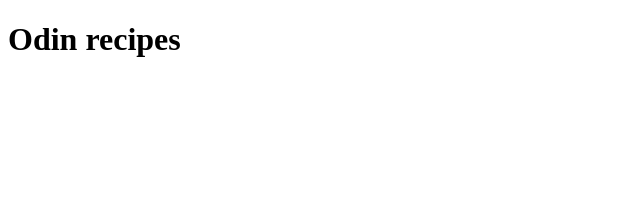
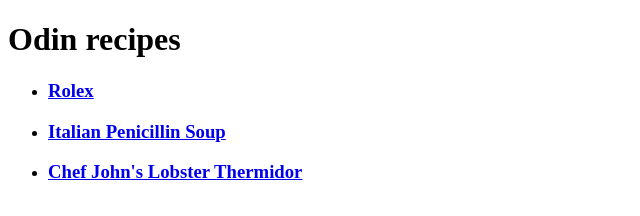
Before and after one commit to Ssekyanzi-Aloysious/odinRecipes, a plain HTML site: page index.html in a window 1280 px wide. Shown: the whole page, without its empty margins (0-640 px from the left). Drawn offline with Linux system fonts and the light colour scheme.

Commit message:
Reupload

```diff
--- a/index.html
+++ b/index.html
@@ -4,9 +4,26 @@
         <meta charset="UTF-8">
         <meta http-equiv="X-UA-Compatible" content="IE=edge">
         <meta name="viewport" content="width=device-width, initial-scale=1.0">
-    <title>Document</title>
+        <title>Odin Recipes</title>
     </head>
     <body>
         <h1>Odin recipes</h1>
+        <ul>
+            <li>
+                <h3>
+                    <a href="recipes/rolex.html">Rolex</a>
+                </h3>
+            </li>
+            <li>
+                <h3>
+                    <a href="recipes/italianPenicillinSoup.html">Italian Penicillin Soup</a>
+                </h3>
+            </li>
+            <li>
+                <h3>
+                    <a href="recipes/chefJohn'sLobsterThermidor.html">Chef John's Lobster Thermidor</a>
+                </h3>
+            </li>
+        </ul>
     </body>
 </html>
```
Also changed, not shown: 1 other file. Lines whose indentation alone changed are shown as unchanged.
